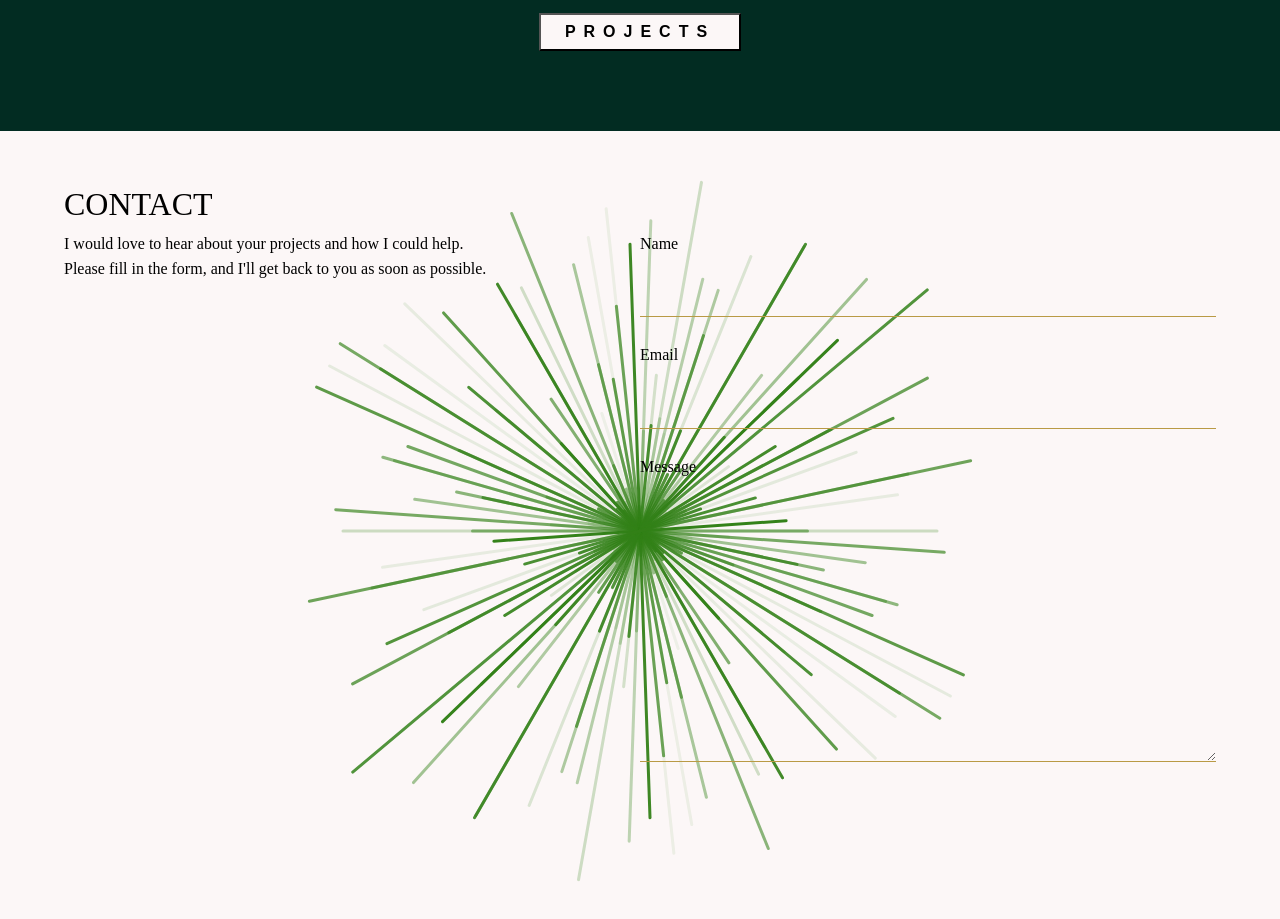
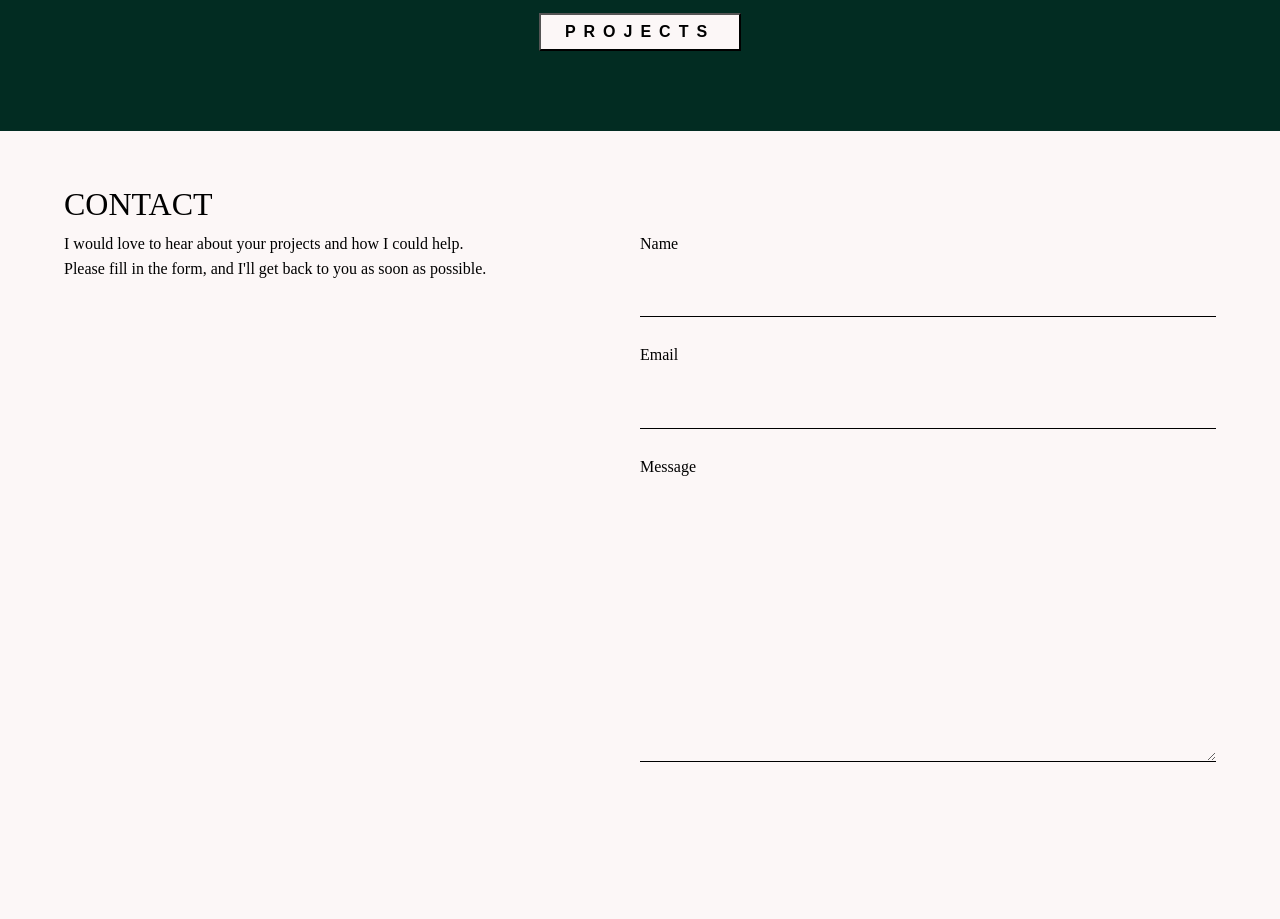
Before and after one commit to Lovethrech/my-main-portfolio, a Vue app: page / in a window 1280 px wide. Shown: the part 2200-3119 px from the top of the page. Built offline with nearby package versions, Linux system fonts and the light colour scheme.

Commit message:
working on the home-contact components.

```diff
--- a/src/assets/main.css
+++ b/src/assets/main.css
@@ -64,6 +64,6 @@ a, .link{
   height: 100%;
   outline: 0;
   border: 0;
-  border-bottom: 0.1vh solid #B99A45;
+  border-bottom: 0.1vh solid var(--text-color);
   padding: 1vh 3vw 1vh 1vw;
 }
--- a/src/components/contact/ContactCtn.vue
+++ b/src/components/contact/ContactCtn.vue
@@ -16,7 +16,6 @@ import ContactForm from './ContactForm.vue';
 
 <style scoped>
 .contact-ctn{
-    background: url("/public/tttwinkle.svg") center/auto no-repeat;
     min-height: 100vh;
     padding: 6vh var(--desktop-left-right-space);
 }
```
